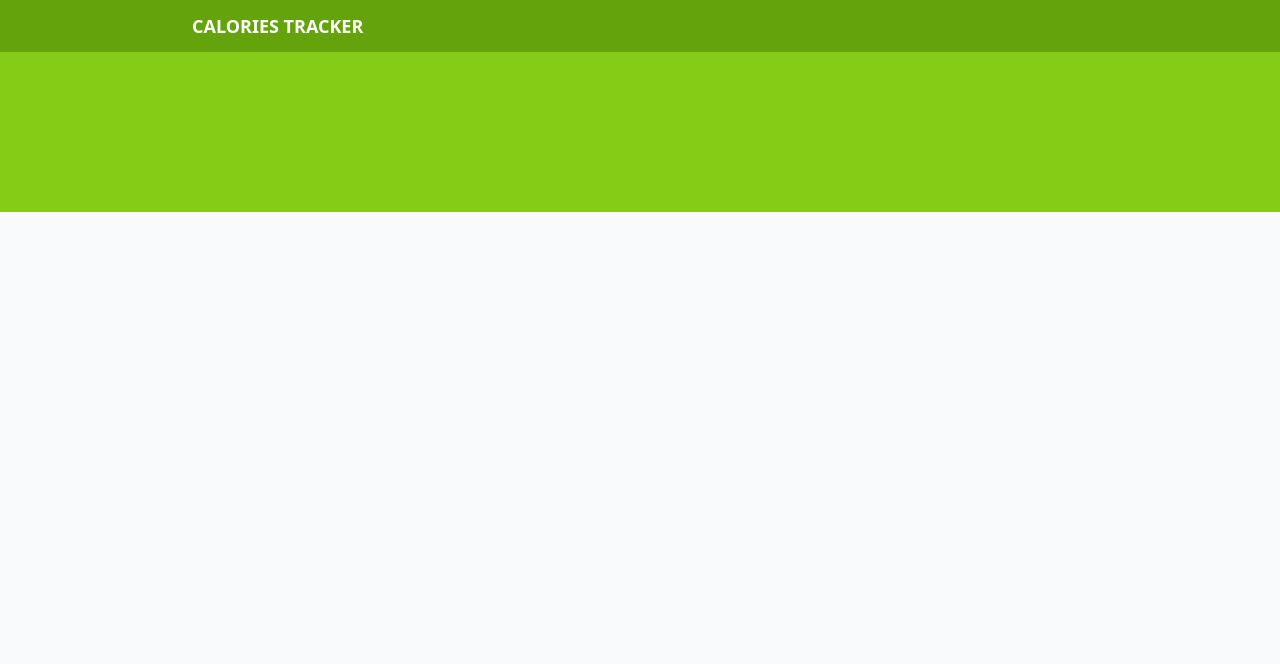
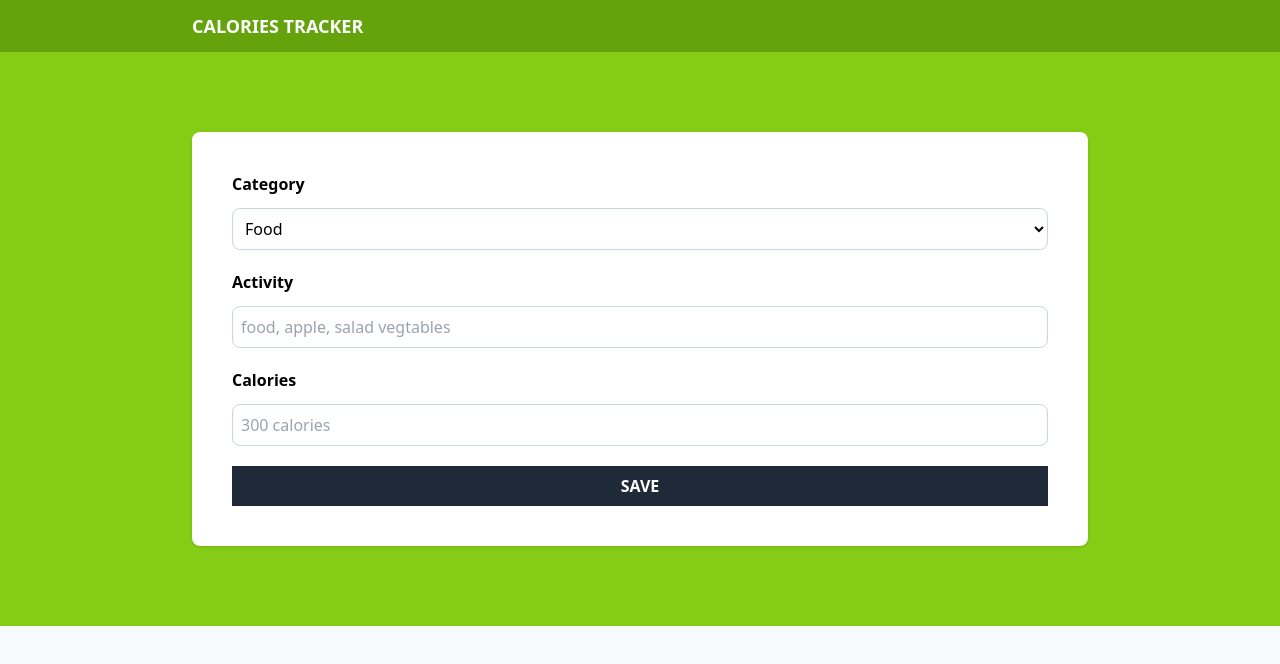
Before and after one commit to Emmanuelcik/calories-tracker, a React (Vite) app: page / in a window 1280 px wide. Shown: the top 664 px of the page. Built offline with nearby package versions, Linux system fonts and the light colour scheme.

Commit message:
added html for form

```diff
--- a/src/components/Form.tsx
+++ b/src/components/Form.tsx
@@ -1,5 +1,56 @@
+import { categories } from "../data/categories";
+
 const Form = () => {
-  return <div></div>;
+  return (
+    <form action="" className="space-y-5 bg-white shadow p-10 rounded-lg">
+      <div className="grid grid-cols-1 gap-3">
+        <label htmlFor="" className="font-bold">
+          Category
+        </label>
+        <select
+          name=""
+          id="Category"
+          className="border border-slate-300 p-2 rounded-lg w-full bg-white"
+        >
+          {categories.map((category) => (
+            <option value={category?.id} key={category.id}>
+              {category?.name}
+            </option>
+          ))}
+        </select>
+      </div>
+
+      <div className="grid grid-cols-1 gap-3">
+        <label htmlFor="activity" className="font-bold">
+          Activity
+        </label>
+        <input
+          type="text"
+          id="activity"
+          className="border border-slate-300 p-2 rounded-lg"
+          placeholder="food, apple, salad vegtables"
+        />
+      </div>
+
+      <div className="grid grid-cols-1 gap-3">
+        <label htmlFor="calories" className="font-bold">
+          Calories
+        </label>
+        <input
+          type="number"
+          id="calories"
+          className="border border-slate-300 p-2 rounded-lg"
+          placeholder="300 calories"
+        />
+      </div>
+
+      <input
+        type="submit"
+        className="bg-gray-800 hover:bg-gray-900 w-full p-2 font-bold uppercase text-white cursor-pointer"
+        value="Save"
+      />
+    </form>
+  );
 };
 
 export default Form;
--- /dev/null
+++ b/src/data/categories.ts
@@ -0,0 +1,6 @@
+import type { Category } from "../types";
+
+export const categories: Category[] = [
+  { id: 1, name: "Food" },
+  { id: 2, name: "Workout" },
+];
--- /dev/null
+++ b/src/types/index.ts
@@ -0,0 +1,4 @@
+export type Category = {
+  id: number;
+  name: string;
+};
```
